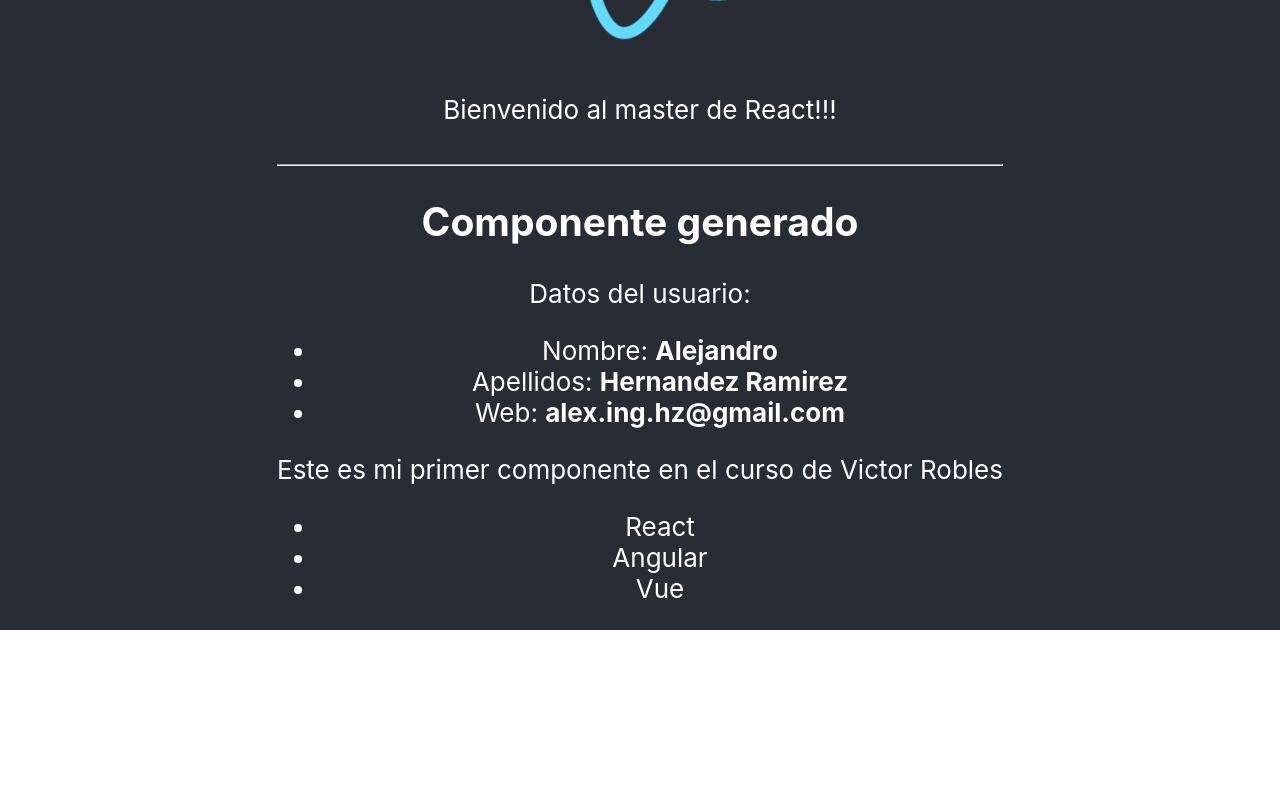
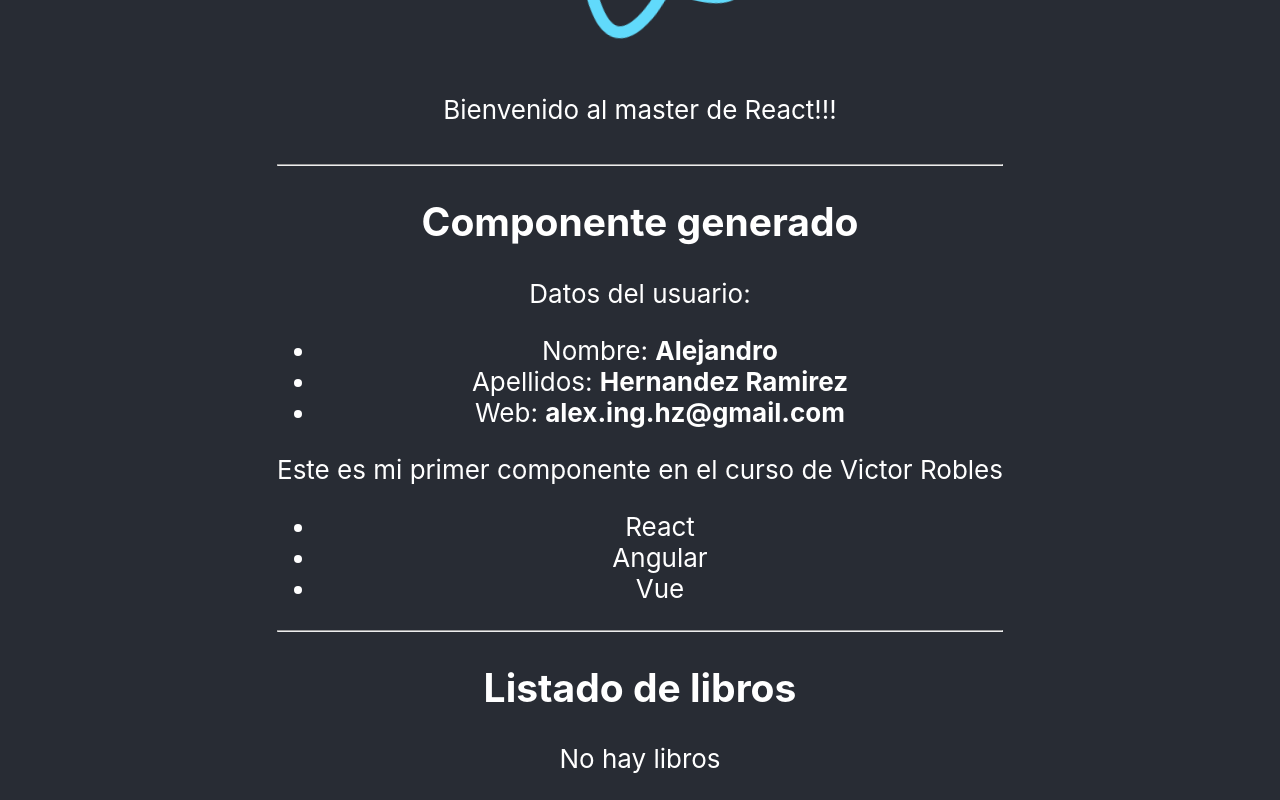
Before and after one commit to axxving/cur-react-vr-axv, a React (Create React App) app in the folder 06-componentes-basicos/01-primeros-pasos-cra/: page / in a window 1280 px wide. Shown: the part 252-1052 px from the top of the page. Before the commit the page ends 882 px from the top, so only its background shows below. Built offline with nearby package versions, Linux system fonts and the light colour scheme; the HTML template or start-up script is replaced by a standard one.

Commit message:
feat(): interpolation conditionals and loops

```diff
--- a/06-componentes-basicos/01-primeros-pasos-cra/src/App.js
+++ b/06-componentes-basicos/01-primeros-pasos-cra/src/App.js
@@ -1,6 +1,7 @@
 import logo from './logo.svg';
 import './App.css';
 import { MiComponente } from './MiComponente';
+import { SegundoComponente } from './SegundoComponente';
 
 function App() {
   return (
@@ -11,8 +12,14 @@ function App() {
           Bienvenido al master de React!!!
         </p>
 
-        {/* cargar mi primer componente en el curso */}
-        <MiComponente />
+        <div className='componentes'>
+          <hr />
+          {/* cargar mi primer componente en el curso */}
+          <MiComponente />
+          <hr />
+          {/* Segundo componente */}
+          <SegundoComponente />
+        </div>
 
       </header>
     </div>
--- a/06-componentes-basicos/01-primeros-pasos-cra/src/MiComponente.js
+++ b/06-componentes-basicos/01-primeros-pasos-cra/src/MiComponente.js
@@ -10,7 +10,6 @@ export const MiComponente = () => {
 
     return (
         <div className='mi-comonente'>
-            <hr />
             <h2>Componente generado</h2>
             <p>Datos del usuario:</p>
             <ul>
--- /dev/null
+++ b/06-componentes-basicos/01-primeros-pasos-cra/src/SegundoComponente.js
@@ -0,0 +1,28 @@
+import React from 'react';
+
+export const SegundoComponente = () => {
+
+    // const libros = [
+    //     "Harry Potter",
+    //     "Juego de Tronos",
+    //     "Clean code"
+    // ]
+
+    const libros = [];
+
+    return (
+        <div className='segundo-componente'>
+            <h2>Listado de libros</h2>
+            {libros.length >= 1 ?
+                (<ul>
+                    {
+                        libros.map((libro, indice) => {
+                            return <li key={indice}>{libro}</li>
+                        })
+                    }
+                </ul>)
+                : (<p>No hay libros</p>)
+            }
+        </div>
+    )
+}
```
